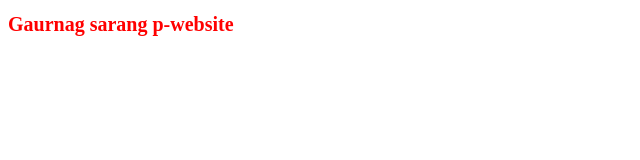
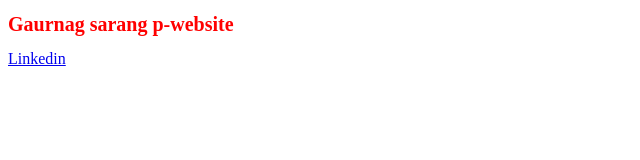
Before and after one commit to navra-x01/portfolio, a plain HTML site: page index.html in a window 1280 px wide. Shown: the full height of the page, 0-640 px from the left. Drawn offline with Linux system fonts and the light colour scheme.

Commit message:
portfolio

```diff
--- a/index.html
+++ b/index.html
@@ -8,5 +8,6 @@
 </head>
 <body>
     <h1>Gaurnag sarang p-website</h1>
+    <a href="https://www.linkedin.com/in/gaurang-sarang-43b6902a9/">Linkedin</a>
 </body>
 </html>
```
